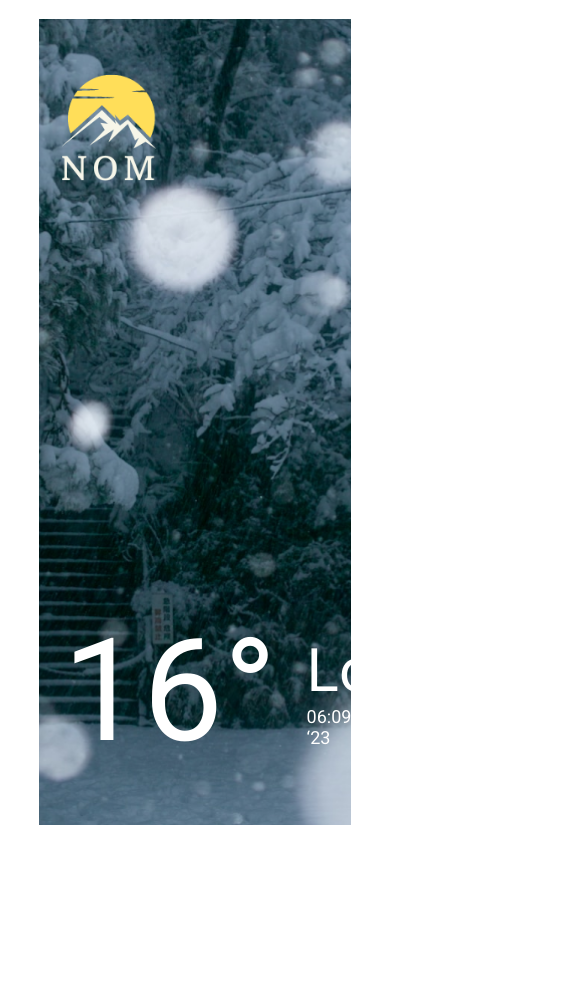
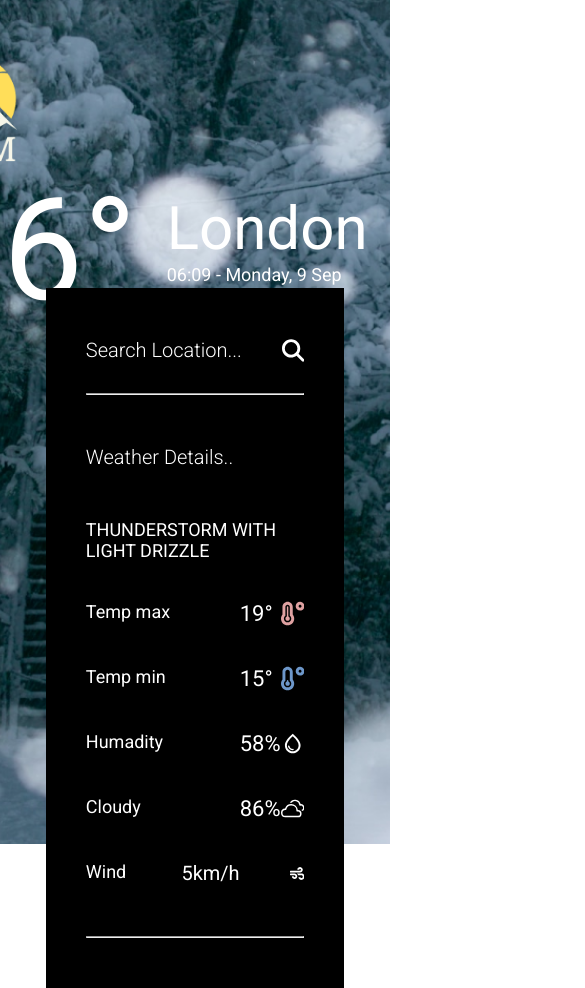
Before and after one commit to nomansikandar/nomweather, a React (Vite) app: page / in a window 390 px wide. Shown: the top 988 px of the page, 585 px wide, since content can reach past the window. Before the commit the page ends 844 px from the top, so only its background shows below. Built offline with nearby package versions, Linux system fonts and the light colour scheme.

Commit message:
Tablet responsiveness done

```diff
--- a/src/App.css
+++ b/src/App.css
@@ -80,7 +80,7 @@
 }
 .searchBar{
   display: flex;
-  margin-bottom: -40px;
+  margin-bottom: -20px;
 }
 .searchBar input{
   background-color: transparent;
@@ -140,3 +140,28 @@
 .magnifier{
   font-size: 25px;
 }
+
+
+/* Tablet CSS Starts here */
+
+@media (max-width: 834px){
+  .container{
+    width: 100%;
+    height: 100vh;
+  }
+    .content{
+      display: flex;
+      flex-wrap: wrap;
+      justify-content: center;
+      row-gap: 89px;
+    }
+    .leftDiv{
+      height: 20%;
+    }
+    .rightDiv{
+      width: 90%;
+    }
+    .tempMinWind{
+      padding-right: 50px;
+    }
+  }
```
